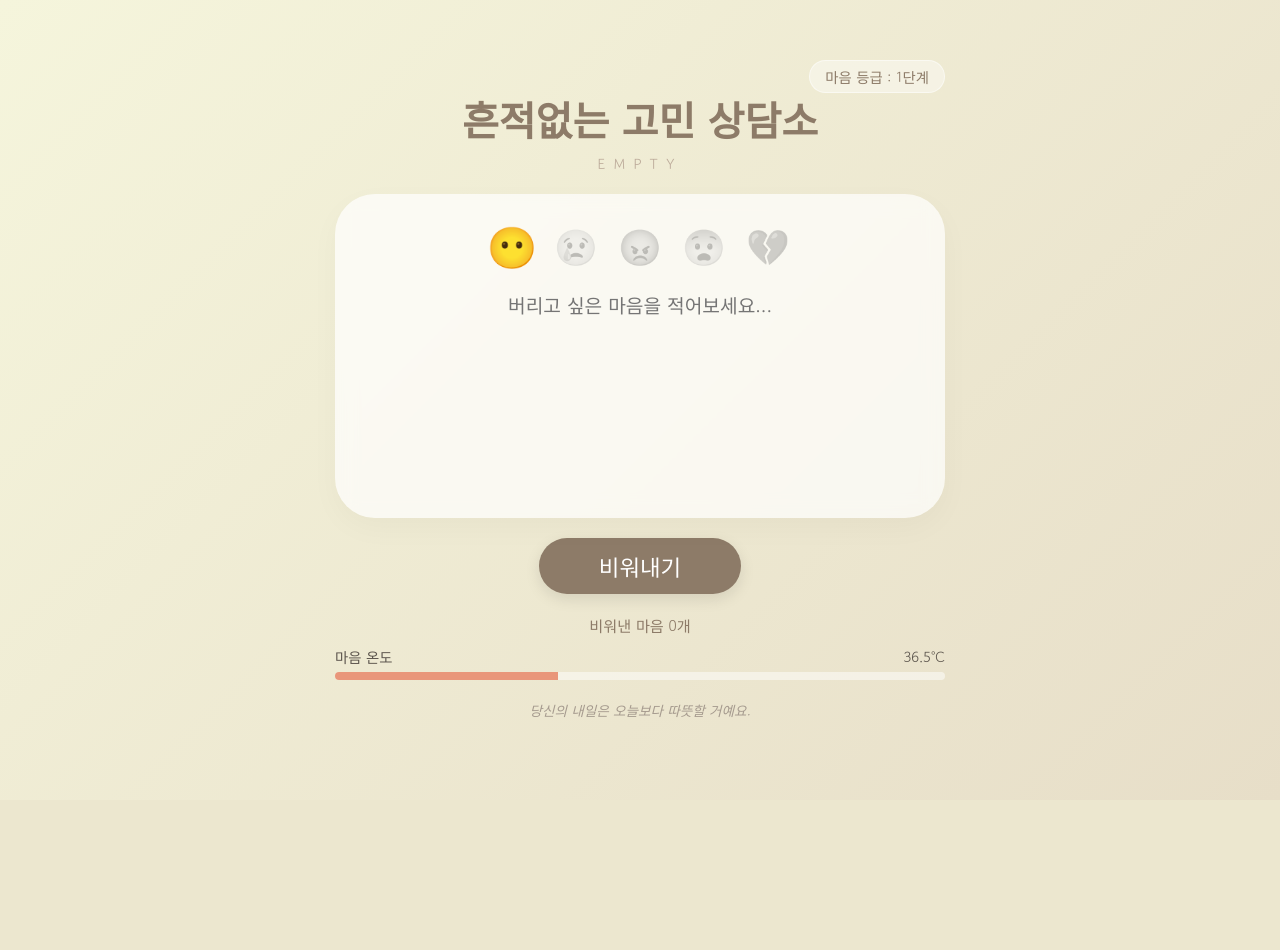
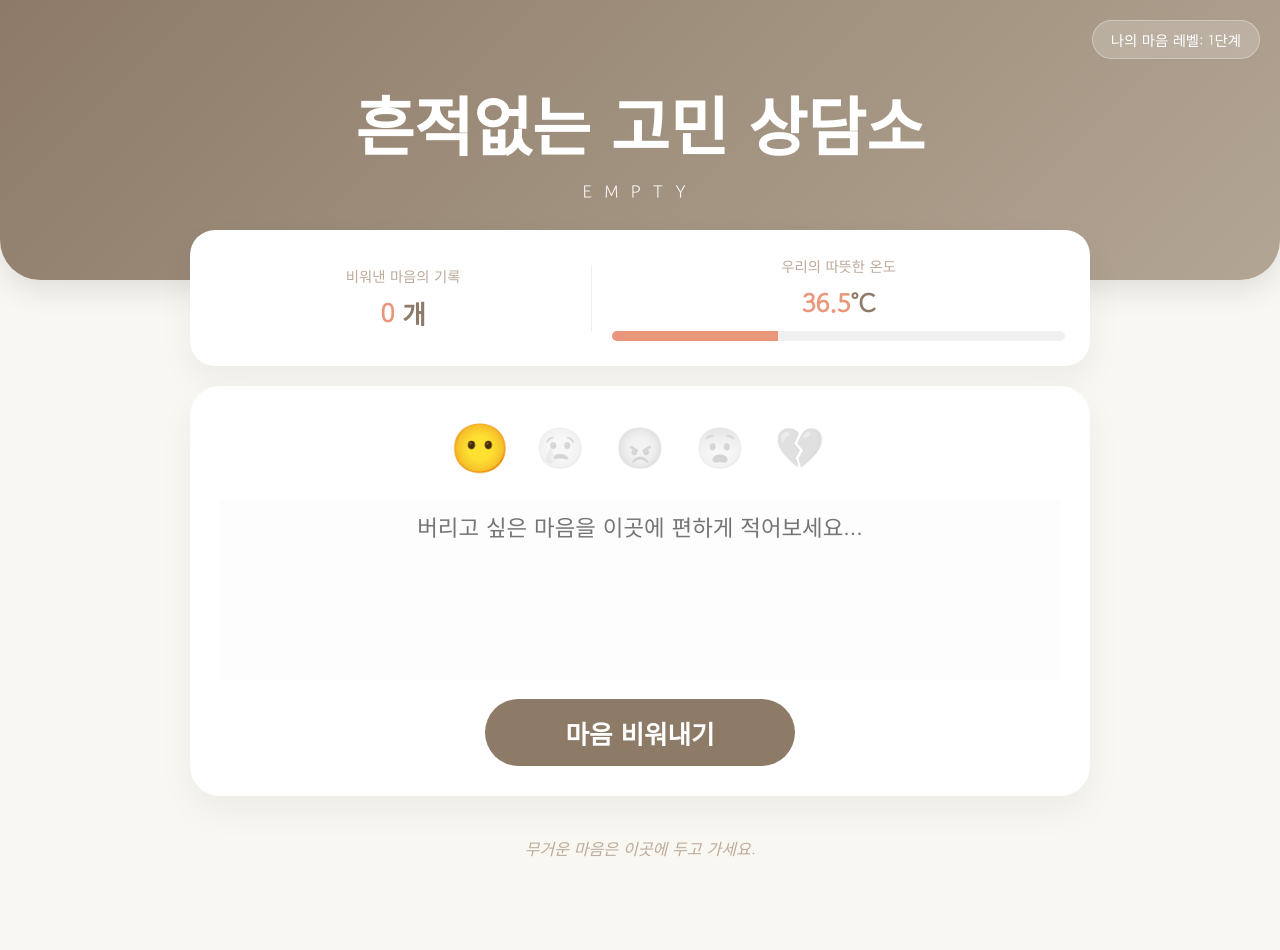
Before and after one commit to wooseonjin/Empty, a Flask app: page / in a window 1280 px wide. Before the commit the page ends 717 px from the top, so only its background shows below. Run offline with Flask 3, Linux system fonts and the light colour scheme; data comes from the database, SQL or seed files in the repository; data that the repository does not hold is empty.

Commit message:
흔적없는 고민 상담소:EMPTY

```diff
--- a/templates/index.html
+++ b/templates/index.html
@@ -2,83 +2,100 @@
 <html lang="ko">
 <head>
     <meta charset="UTF-8">
-    <meta name="viewport" content="width=device-width, initial-scale=1.0, maximum-scale=1.0, user-scalable=no">
+    <meta name="viewport" content="width=device-width, initial-scale=1.0">
     <title>흔적없는 고민 상담소 | EMPTY</title>
-    <link href="https://fonts.googleapis.com/css2?family=Gowun+Dodum&display=swap" rel="stylesheet">
+    <link href="https://fonts.googleapis.com/css2?family=Gowun+Dodum:wght@400;700&display=swap" rel="stylesheet">
     <style>
         :root {
             --main-brown: #8d7b68;
             --soft-beige: #f3eee3;
             --accent: #e9967a;
+            --bg-color: #f9f7f2;
         }
 
         * {
             font-family: 'Gowun Dodum', sans-serif !important;
-            box-sizing: border-box;
-            margin: 0; padding: 0;
+            box-sizing: border-box; margin: 0; padding: 0;
         }
 
         body {
-            background: linear-gradient(135deg, #f5f5dc 0%, #e7dec8 100%);
-            color: #5d564e;
-            width: 100vw; height: 100vh;
-            display: flex; justify-content: center; align-items: center;
-            overflow: hidden;
+            background-color: var(--bg-color);
+            color: #5d564e; min-height: 100vh;
+            display: flex; flex-direction: column; align-items: center;
+            overflow-x: hidden;
         }
 
-        .container {
-            width: 90%; max-width: 650px; height: 85vh;
-            display: flex; flex-direction: column; justify-content: space-between;
-            align-items: center; padding: 20px;
+        /* [상단 헤더 비주얼 영역] - 보내주신 이미지의 초록색 영역 느낌 */
+        .hero-section {
+            width: 100%; height: 35vh;
+            background: linear-gradient(135deg, #8d7b68 0%, #b3a594 100%);
+            display: flex; flex-direction: column; justify-content: center; align-items: center;
+            color: white; text-align: center;
+            border-bottom-left-radius: 40px; border-bottom-right-radius: 40px;
+            box-shadow: 0 10px 30px rgba(0,0,0,0.1);
             position: relative;
         }
 
-        /* [3] 마음 등급: 오른쪽 상단 배치 */
+        .main-title { font-size: clamp(2.5rem, 6vw, 4rem); font-weight: 700; margin-bottom: 10px; }
+        .sub-title { font-size: 1.1rem; letter-spacing: 12px; opacity: 0.9; }
+
+        /* [마음 등급 태그] - 상단 오른쪽 고정 */
         .rank-tag {
-            position: absolute; top: 0; right: 20px;
-            background: rgba(255,255,255,0.4);
-            padding: 5px 15px; border-radius: 20px;
-            font-size: 0.9rem; color: var(--main-brown);
-            border: 1px solid rgba(255,255,255,0.5);
+            position: absolute; top: 20px; right: 20px;
+            background: rgba(255,255,255,0.2); padding: 8px 18px;
+            border-radius: 20px; font-size: 0.9rem; border: 1px solid rgba(255,255,255,0.3);
         }
 
-        .header-section { text-align: center; margin-top: 10px; }
-        .main-title { font-size: clamp(2rem, 5vh, 2.8rem); color: var(--main-brown); font-weight: bold; }
-        .sub-title { font-size: 0.9rem; color: #bcab9a; letter-spacing: 8px; margin-top: 5px; }
-
-        .input-card {
-            background: rgba(255, 255, 255, 0.7); padding: 25px; border-radius: 40px;
-            box-shadow: 0 10px 30px rgba(0,0,0,0.03); backdrop-filter: blur(10px);
-            width: 100%; flex: 1; min-height: 0; margin: 20px 0;
-            display: flex; flex-direction: column; justify-content: center;
+        /* [메인 컨텐츠 컨테이너] */
+        .content-wrapper {
+            width: 90%; max-width: 900px;
+            transform: translateY(-50px); /* 헤더에 살짝 걸치게 배치 */
+            display: flex; flex-direction: column; gap: 20px;
         }
 
-        .emotion-selector { margin-bottom: 20px; display: flex; justify-content: center; gap: 20px; }
-        .emotion-btn { cursor: pointer; font-size: 2.2rem; filter: grayscale(1); opacity: 0.3; transition: 0.3s; }
-        .emotion-btn.active { filter: grayscale(0); opacity: 1; transform: scale(1.15); }
+        /* [비워낸 마음 & 온도 카드] - 이미지의 상단 흰색 카드 느낌 */
+        .info-card {
+            background: white; padding: 25px; border-radius: 25px;
+            display: grid; grid-template-columns: 1fr 1.2fr; gap: 20px;
+            box-shadow: 0 15px 35px rgba(0,0,0,0.05); align-items: center;
+        }
+        .info-item { text-align: center; border-right: 1px solid #eee; }
+        .info-item:last-child { border-right: none; }
+        .info-label { font-size: 0.9rem; color: #bcab9a; margin-bottom: 8px; }
+        .info-value { font-size: 1.6rem; font-weight: 700; color: var(--main-brown); }
+        .info-value span { color: var(--accent); }
+
+        /* [입력 영역 카드] */
+        .input-card {
+            background: white; padding: 30px; border-radius: 30px;
+            box-shadow: 0 15px 35px rgba(0,0,0,0.05);
+            display: flex; flex-direction: column; align-items: center;
+        }
+
+        .emotion-selector { margin-bottom: 25px; display: flex; justify-content: center; gap: clamp(10px, 4vw, 30px); }
+        .emotion-btn { cursor: pointer; font-size: 2.5rem; filter: grayscale(1); opacity: 0.2; transition: 0.3s; }
+        .emotion-btn.active { filter: grayscale(0); opacity: 1; transform: scale(1.2); }
 
         #content {
-            width: 100%; flex: 1; border: none; background: transparent;
-            font-size: 1.2rem; outline: none; resize: none; text-align: center;
-            line-height: 1.6; color: #5d564e;
+            width: 100%; height: 180px; border: none; background: #fdfdfd;
+            font-size: 1.4rem; outline: none; resize: none; text-align: center;
+            line-height: 1.6; color: #5d564e; padding: 10px;
         }
 
         .btn-empty {
             background: var(--main-brown); color: white; border: none;
-            padding: 12px 60px; font-size: 1.4rem; border-radius: 50px; cursor: pointer;
-            box-shadow: 0 5px 15px rgba(0,0,0,0.1); transition: 0.3s;
+            margin-top: 20px; padding: 15px 80px; font-size: 1.6rem; font-weight: 700;
+            border-radius: 50px; cursor: pointer; transition: 0.3s;
         }
+        .btn-empty:hover { background: #766352; transform: translateY(-2px); }
 
-        /* [1] 다시 돌아온 횟수와 온도 */
-        .status-section { width: 100%; margin-top: 20px; text-align: center; }
-        .total-info { font-size: 0.95rem; margin-bottom: 10px; color: var(--main-brown); }
-        .temp-info { display: flex; justify-content: space-between; font-size: 0.9rem; margin-bottom: 5px; }
-        .temp-bar-bg { width: 100%; height: 8px; background: rgba(255,255,255,0.5); border-radius: 10px; overflow: hidden; }
-        .temp-bar-fill { width: 36.5%; height: 100%; background: var(--accent); transition: width 1s; }
+        /* [온도 게이지 바] */
+        .temp-bar-bg { width: 100%; height: 10px; background: #f0f0f0; border-radius: 10px; margin-top: 10px; overflow: hidden; }
+        .temp-bar-fill { width: 36.5%; height: 100%; background: var(--accent); transition: width 1.5s ease; }
 
-        /* [2] 하단 응원 문구: 작고 은은하게 */
+        /* [하단 랜덤 응원 문구] */
         .footer-cheer {
-            margin-top: 20px; font-size: 0.85rem; color: #a59a8e; font-style: italic;
+            margin: 20px 0 40px 0; font-size: 1rem; color: #bcab9a; font-style: italic; text-align: center;
         }
 
         #quote-overlay { position: fixed; top: 0; left: 0; width: 100%; height: 100%; background: rgba(243, 238, 227, 0.98); display: none; flex-direction: column; align-items: center; justify-content: center; z-index: 1000; padding: 40px; text-align: center; }
@@ -86,12 +103,23 @@
 </head>
 <body>
 
-<div class="container">
-    <div class="rank-tag">마음 등급 : <span id="rank-level">1단계</span></div>
+<div class="hero-section">
+    <div class="rank-tag">나의 마음 레벨: <span id="rank-level">1단계</span></div>
+    <h1 class="main-title">흔적없는 고민 상담소</h1>
+    <div class="sub-title">EMPTY</div>
+</div>
 
-    <div class="header-section">
-        <h1 class="main-title">흔적없는 고민 상담소</h1>
-        <div class="sub-title">EMPTY</div>
+<div class="content-wrapper">
+    <div class="info-card">
+        <div class="info-item">
+            <div class="info-label">비워낸 마음의 기록</div>
+            <div class="info-value"><span id="total-val">0</span> 개</div>
+        </div>
+        <div class="info-item" style="border-right: none;">
+            <div class="info-label">우리의 따뜻한 온도</div>
+            <div class="info-value"><span id="temp-text">36.5</span>°C</div>
+            <div class="temp-bar-bg"><div class="temp-bar-fill" id="temp-fill"></div></div>
+        </div>
     </div>
 
     <div class="input-card">
@@ -102,27 +130,20 @@
             <span class="emotion-btn" onclick="selectEmotion(this, '😨')">😨</span>
             <span class="emotion-btn" onclick="selectEmotion(this, '💔')">💔</span>
         </div>
-        <textarea id="content" placeholder="버리고 싶은 마음을 적어보세요..."></textarea>
+        <textarea id="content" placeholder="버리고 싶은 마음을 이곳에 편하게 적어보세요..."></textarea>
+        <button class="btn-empty" id="burn-btn" onclick="processBurn()">마음 비워내기</button>
     </div>
 
-    <button class="btn-empty" id="burn-btn" onclick="processBurn()">비워내기</button>
-
-    <div class="status-section">
-        <div class="total-info">비워낸 마음 <span id="total-val">0</span>개</div>
-        <div class="temp-info"><span>마음 온도</span><span><span id="temp-text">36.5</span>°C</span></div>
-        <div class="temp-bar-bg"><div class="temp-bar-fill" id="temp-fill"></div></div>
-    </div>
-
-    <div id="cheer-msg" class="footer-cheer">오늘 하루도 참 고생 많았어요.</div>
+    <div id="cheer-msg" class="footer-cheer">잠시 마음을 내려놓아도 괜찮아요.</div>
 </div>
 
 <div id="quote-overlay">
-    <div id="quote-text" style="font-size: 1.8rem; color: var(--main-brown); line-height: 1.6;"></div>
+    <div id="quote-text" style="font-size: 2rem; color: var(--main-brown); line-height: 1.6;"></div>
 </div>
 
 <script>
     let selectedEmotion = '😶';
-    const cheers = ["오늘 하루도 고생 많았어요.", "잠시 쉬어가도 괜찮은 시간이에요.", "충분히 잘해내고 있으니 걱정 하지마요.", "당신의 내일은 오늘보다 따뜻할 거예요."];
+    const cheers = ["오늘 하루도 참 고생 많았어요.", "잠시 쉬어가도 괜찮은 시간이에요.", "당신은 충분히 잘해내고 있어요.", "무거운 마음은 이곳에 두고 가세요."];
 
     window.onload = () => {
         document.getElementById('cheer-msg').innerText = cheers[Math.floor(Math.random() * cheers.length)];
@@ -140,14 +161,12 @@
             const res = await fetch('/info');
             const data = await res.json();
             document.getElementById('total-val').innerText = data.total;
-
             let level = "1단계";
             if(data.total > 100) level = "마스터";
             else if(data.total > 50) level = "4단계";
             else if(data.total > 20) level = "3단계";
             else if(data.total > 5) level = "2단계";
             document.getElementById('rank-level').innerText = level;
-
             const tempVal = (36.5 + (data.total * 0.1)).toFixed(1);
             document.getElementById('temp-text').innerText = tempVal;
             document.getElementById('temp-fill').style.width = Math.min(tempVal, 100) + "%";
```
